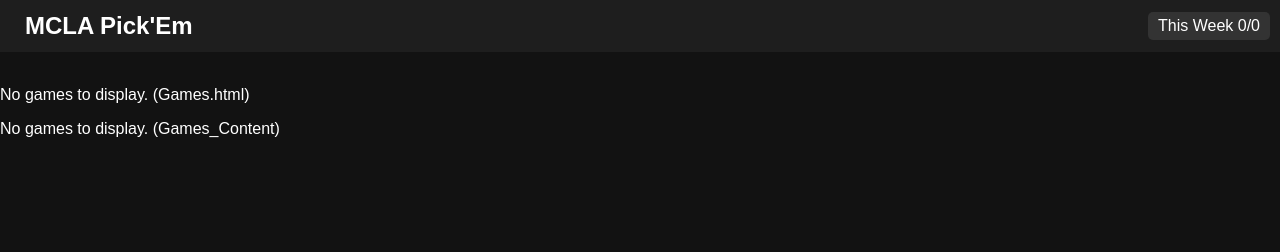
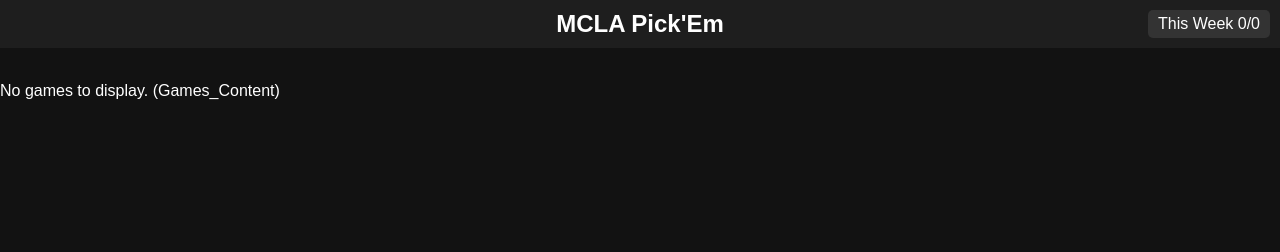
Before and after one commit to GeorgeCorbin/vcl-website, a Flask app: template templates/games.html in a window 1280 px wide. Shown: the part 48-300 px from the top of the page. Run offline with Flask 3, Linux system fonts and the light colour scheme; the template is opened without the code that fills it, so the values that code supplies are empty; parts of the project's set-up code (start-up, migrations or seed data) failed here and were passed over.

Commit message:
Fixed header of Vote on Games page. Issue with list of games being added on refresh of game page.

```diff
--- a/static/css/style.css
+++ b/static/css/style.css
@@ -47,15 +47,45 @@ body, html {
     padding: 10px;
     display: flex;
     align-items: center;
-    justify-content: space-between;
+    justify-content: center;
+    /*
+    */
 }
 
-.title {
+.header-text {
     font-size: 1.5em;
     font-weight: bold;
     text-align: center; /* Center text */
-    float: center; /* Align logo to the left */
+    /*float: 1; /* Allows the title to grow and occupy the available space */
     padding: 2px 15px; /* Add some padding to align it vertically within the nav bar */
+    /*
+    margin: auto;
+    align-items: center;
+    width: 50%;
+    display: flex;
+    justify-content: right
+    align-self: center;
+    */
+    position: absolute; /* Positioning it absolutely to stay centered */
+    left: 50%;
+    transform: translateX(-50%); /* Adjust horizontally to truly center */
+}
+
+.spacer {
+    flex-grow: 1; /* Takes up all available space */
+}
+
+.score-box {
+    background-color: #333;
+    padding: 5px 10px;
+    border-radius: 5px;
+    margin: auto;
+    /*
+    margin-left: auto;
+    margin-right: 0;
+    display: flex;
+    align-self: right;
+    */
 }
 
 .logo {
@@ -64,12 +94,6 @@ body, html {
     height: 30px; /* Adjust based on your logo's size and nav bar height */
     float: left; /* Align logo to the left */
     padding: 2px 15px; /* Add some padding to align it vertically within the nav bar */
-}
-
-.score-box {
-    background-color: #333;
-    padding: 5px 10px;
-    border-radius: 5px;
 }
 
 .matchup, .game {
--- a/templates/games.html
+++ b/templates/games.html
@@ -2,27 +2,26 @@
 <html lang="en">
 <head>
     <meta charset="UTF-8">
-    <title>Games Schedule</title>
+    <title>MCLA Pick'Em</title>
     <link rel="stylesheet" href="{{ url_for('static', filename='/css/style.css') }}">
     <script src="{{ url_for('static', filename='js/votingScript.js') }}" ></script>
     <script>console.log("Flash message: Games Loaded");</script>
-<!--    <script>onLoad();</script>-->
 </head>
 <body>
 {% include 'selectionBar.html' %}
-<!--    <h1>Upcoming Games</h1>-->
     <div class="header">
 <!--        <img src="/static/images/vcl.png" alt="VCL Logo" class="logo">-->
-        <div class="title">MCLA Pick'Em</div>
+        <div class="header-text">MCLA Pick'Em</div>
+        <div class="spacer"></div> <!-- This will push the score-box to the right -->
 <!--    <div class="score-box">Season 0/0</div>-->
         <div class="score-box">This Week 0/{{ games|length }}</div>
     </div>
     <br>
 
     {% if games %}
-<!--      <p>Games available: {{ games|length }}</p>-->
+        <script>console.log("Flash message: We Have Games to Display");</script>
     {% else %}
-      <p>No games to display. (Games.html)</p>
+        <script>console.log("Flash message: No Games to Display");</script>
     {% endif %}
 
     <main>
```
